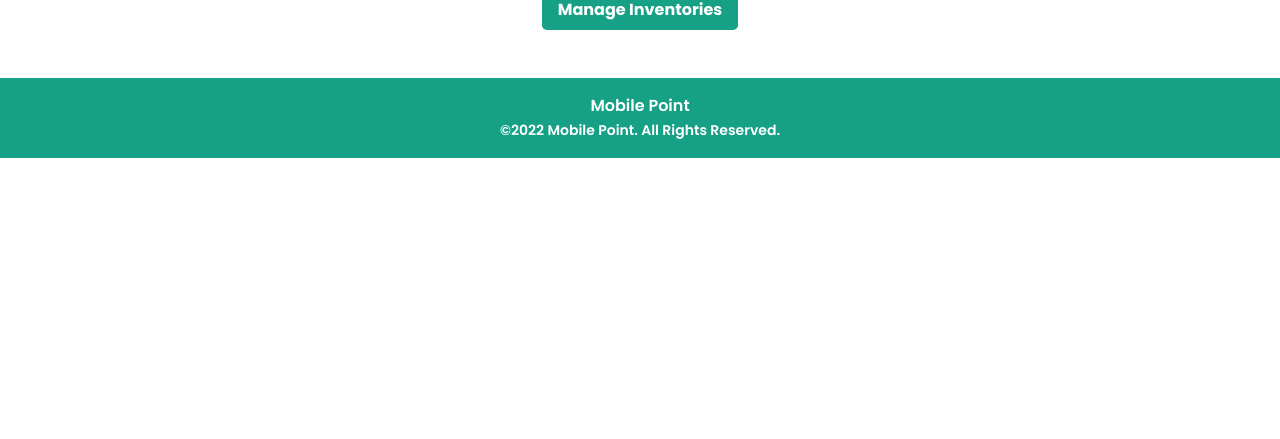
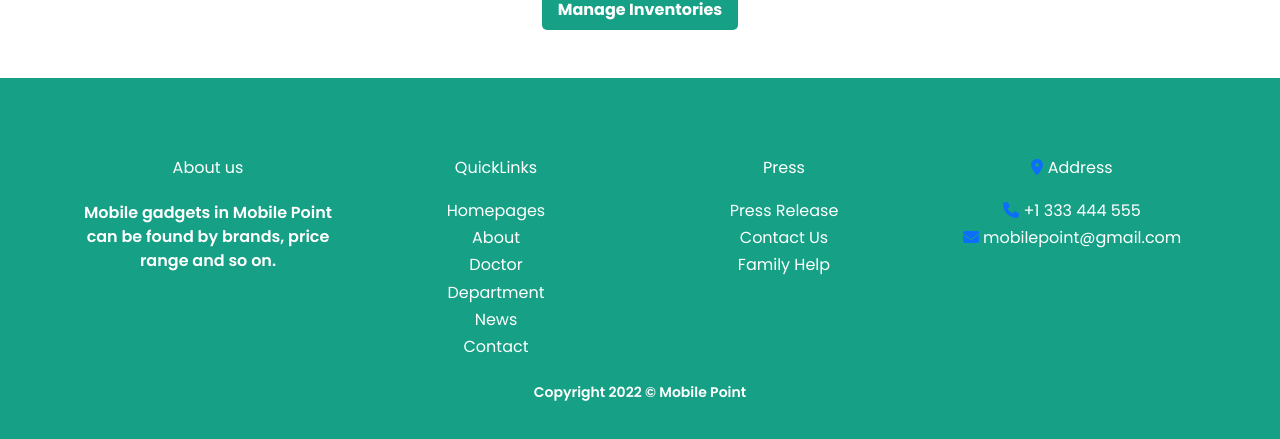
Before and after one commit to jobairshakib/11.Mobile-Point-Client, a React (Create React App) app: page / in a window 1280 px wide. Shown: the part 671-1110 px from the top of the page. Before the commit the page ends 829 px from the top, so only its background shows below. Built offline with nearby package versions, Linux system fonts and the light colour scheme; no server answers.

Commit message:
footer updated

```diff
--- a/package.json
+++ b/package.json
@@ -3,6 +3,9 @@
   "version": "0.1.0",
   "private": true,
   "dependencies": {
+    "@fortawesome/fontawesome-svg-core": "^6.1.1",
+    "@fortawesome/free-solid-svg-icons": "^6.1.1",
+    "@fortawesome/react-fontawesome": "^0.1.18",
     "@testing-library/jest-dom": "^5.16.4",
     "@testing-library/react": "^13.1.1",
     "@testing-library/user-event": "^13.5.0",
--- a/src/Components/Shared/Footer/Footer.css
+++ b/src/Components/Shared/Footer/Footer.css
@@ -1,11 +1,6 @@
 .footer {
     background-color: #16a085;
     padding: 1rem;
-    width: 100%;
     font-weight: 600;
     color: #fff;
 }
-
-.footer p {
-    margin-bottom: 0;
-}
--- a/src/Components/Shared/Footer/Footer.js
+++ b/src/Components/Shared/Footer/Footer.js
@@ -1,3 +1,5 @@
+import { faEnvelope, faLocationDot, faPhone } from '@fortawesome/free-solid-svg-icons';
+import { FontAwesomeIcon } from '@fortawesome/react-fontawesome';
 import React from 'react';
 import './Footer.css'
 
@@ -5,10 +7,57 @@
     const date = new Date();
     return (
         <footer className=' footer text-center mt-5'>
-            <p>Mobile Point</p>
+            <div className="row w-100  mx-0  text-white p-5">
+                <div className="col-md-3 footer">
+                    <h6 className="mb-4">About us</h6>
+                    <p>
+                        Mobile gadgets in Mobile Point can be found by brands, price range and so on.
+                    </p>
+                </div>
+                <div className="col-md-3 footer">
+                    <h6 className="mb-4">QuickLinks</h6>
+
+                    <h6 className="hover-style" >Homepages</h6>
+                    <h6 className="hover-style">About</h6>
+                    <h6 className="hover-style">Doctor</h6>
+                    <h6 className="hover-style">Department</h6>
+                    <h6 className="hover-style">News</h6>
+                    <h6 className="hover-style">Contact</h6>
+
+                </div>
+                <div className="col-md-3 footer">
+                    <h6 className="mb-4">Press</h6>
+                    <h6 className="hover-style">Press Release</h6>
+                    <h6 className="hover-style">Contact Us</h6>
+                    <h6 className="hover-style">Family Help</h6>
+                </div>
+                <div className="col-md-3 footer">
+                    <h6 className="mb-4"> <FontAwesomeIcon className="text-primary" icon={faLocationDot} /> Address</h6>
+                    <h6 className="hover-style"> <FontAwesomeIcon className="text-primary" icon={faPhone} /> +1 333 444 555</h6>
+                    <h6 className="hover-style"> <FontAwesomeIcon className="text-primary" icon={faEnvelope} /> mobilepoint@gmail.com</h6>
+                </div>
+                <p className="copyright">
+                    <small>Copyright {date.getFullYear()} © Mobile Point</small>
+                </p>
+            </div>
+
+
+
+
+
+
+
+
+
+
+
+
+
+
+            {/* <p>Mobile Point</p>
             <p><small>
                 ©{date.getFullYear()} Mobile Point. All Rights Reserved.
-            </small></p>
+            </small></p> */}
         </footer>
     );
 };
```
Also changed, not shown: 1 other file (tests, documents, lock files or other folders).
